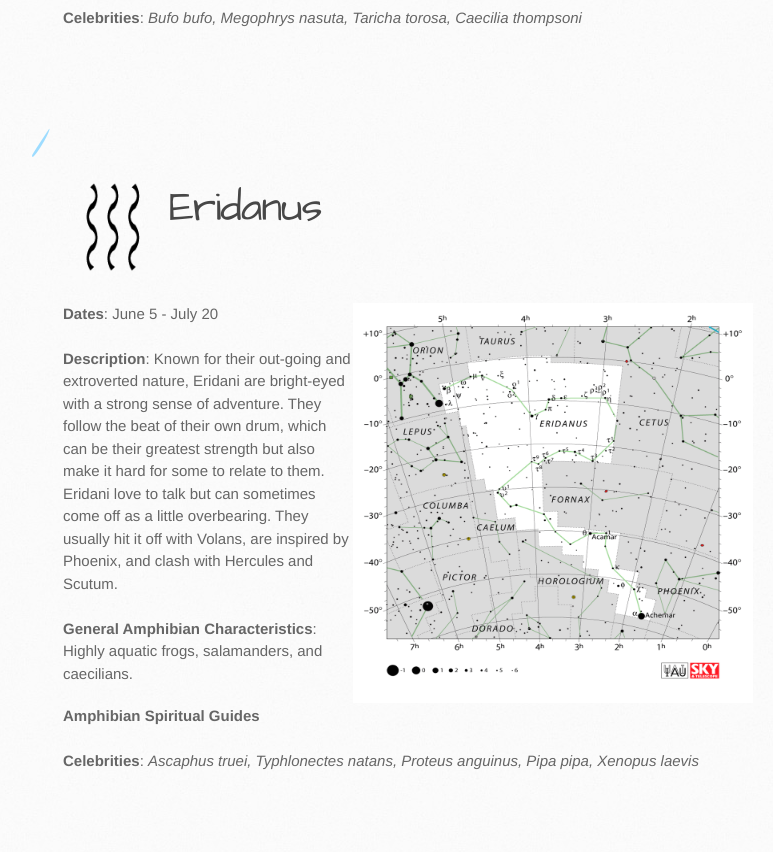
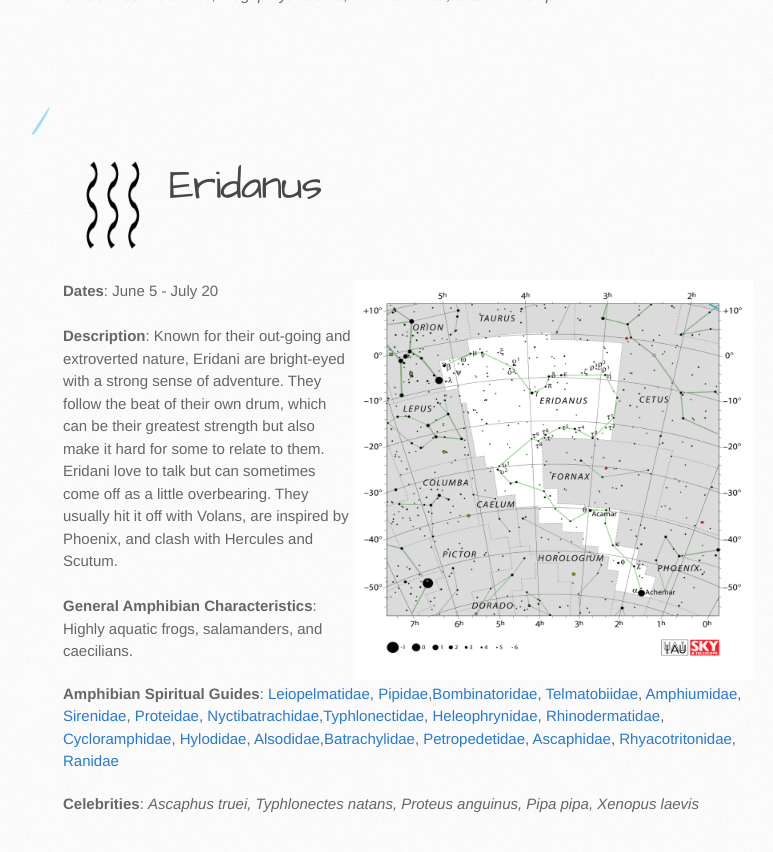
Before and after one commit to TarvinLab/amphibioscope, a Jekyll site: the page built from find-your-sign.md, in a window 1280 px wide and 900 px high, scrolled down 949 px. Shown: the top 852 px of the window, without its empty margins (107-880 px from the left). Built offline with Jekyll 4.4.1, drawn with Linux system fonts in a browser that asks for light colours; our own code applies the rules of GitHub Pages for plain Markdown files.

```diff
--- a/find-your-sign.md
+++ b/find-your-sign.md
@@ -7,7 +7,7 @@
 
 <p><b>Amphibian Spiritual Guides</b>:
    <a href="https://amphibiaweb.org/lists/Bufonidae.shtml">Bufonidae</a>, <a href="https://amphibiaweb.org/lists/Megophryidae.shtml">Megophryidae</a>,<a href="https://amphibiaweb.org/lists/Brachycephalidae.shtml">Brachycephalidae</a>, <a href="https://amphibiaweb.org/lists/Alytidae.shtml">Alytidae</a>, <a href="https://amphibiaweb.org/lists/Salamandridae.shtml">Salamandridae</a>, <a href="https://amphibiaweb.org/lists/Caeciliidae.shtml">Caeciliidae</a>
-</p> <br />
+</p>
   <b>Celebrities</b>: <i>Bufo bufo, Megophrys nasuta, Taricha torosa, Caecilia thompsoni</i> </p> <br /> <br />
 
 
@@ -17,8 +17,8 @@
   <b>Dates</b>: June 5 - July 20  <br /> <br />
   <b>Description</b>: Known for their out-going and extroverted nature, Eridani are bright-eyed with a strong sense of adventure. They follow the beat of their own drum, which can be their greatest strength but also make it hard for some to relate to them. Eridani love to talk but can sometimes come off as a little overbearing. They usually hit it off with Volans, are inspired by Phoenix, and clash with Hercules and Scutum.  <br /><br />
   <b>General Amphibian Characteristics</b>:  Highly aquatic frogs, salamanders, and caecilians.<br />
-  <details>
-  <summary><b>Amphibian Spiritual Guides</b></summary>
+
+<p><b>Amphibian Spiritual Guides</b>:
    <a href="https://amphibiaweb.org/lists/Leiopelmatidae.shtml">Leiopelmatidae</a>, <a href="https://amphibiaweb.org/lists/Pipidae.shtml">Pipidae</a>,<a href="https://amphibiaweb.org/lists/Bombinatoridae.shtml">Bombinatoridae</a>, <a href="https://amphibiaweb.org/lists/Telmatobiidae.shtml">Telmatobiidae</a>, <a href="https://amphibiaweb.org/lists/Amphiumidae.shtml">Amphiumidae</a>, <a href="https://amphibiaweb.org/lists/Sirenidae.shtml">Sirenidae</a>, <a href="https://amphibiaweb.org/lists/Proteidae.shtml">Proteidae</a>, <a href="https://amphibiaweb.org/lists/Nyctibatrachidae.shtml">Nyctibatrachidae</a>,<a href="https://amphibiaweb.org/lists/Typhlonectidae.shtml">Typhlonectidae</a>, <a href="https://amphibiaweb.org/lists/Heleophrynidae.shtml">Heleophrynidae</a>, <a href="https://amphibiaweb.org/lists/Rhinodermatidae.shtml">Rhinodermatidae</a>, <a href="https://amphibiaweb.org/lists/Cycloramphidae.shtml">Cycloramphidae</a>, <a href="https://amphibiaweb.org/lists/Hylodidae.shtml">Hylodidae</a>, <a href="https://amphibiaweb.org/lists/Alsodidae.shtml">Alsodidae</a>,<a href="https://amphibiaweb.org/lists/Batrachylidae.shtml">Batrachylidae</a>, <a href="https://amphibiaweb.org/lists/Petropedetidae.shtml">Petropedetidae</a>, <a href="https://amphibiaweb.org/lists/Ascaphidae.shtml">Ascaphidae</a>, <a href="https://amphibiaweb.org/lists/Rhyacotritonidae.shtml">Rhyacotritonidae</a>, <a href="https://amphibiaweb.org/lists/Ranidae.shtml">Ranidae</a>
-</details> <br />
+</p>
   <b>Celebrities</b>: <i>Ascaphus truei, Typhlonectes natans, Proteus anguinus, Pipa pipa, Xenopus laevis </i> </p> <br />
```
